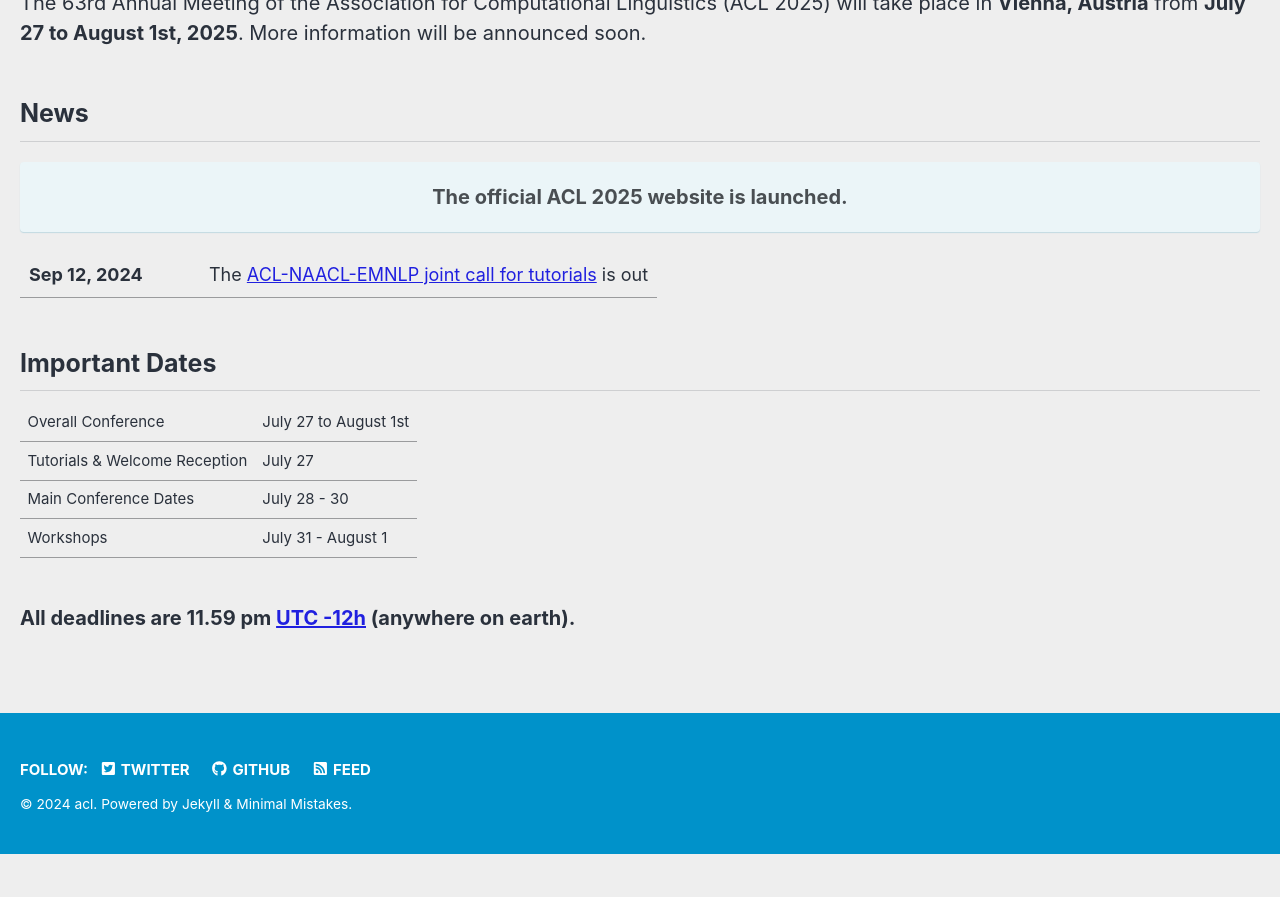
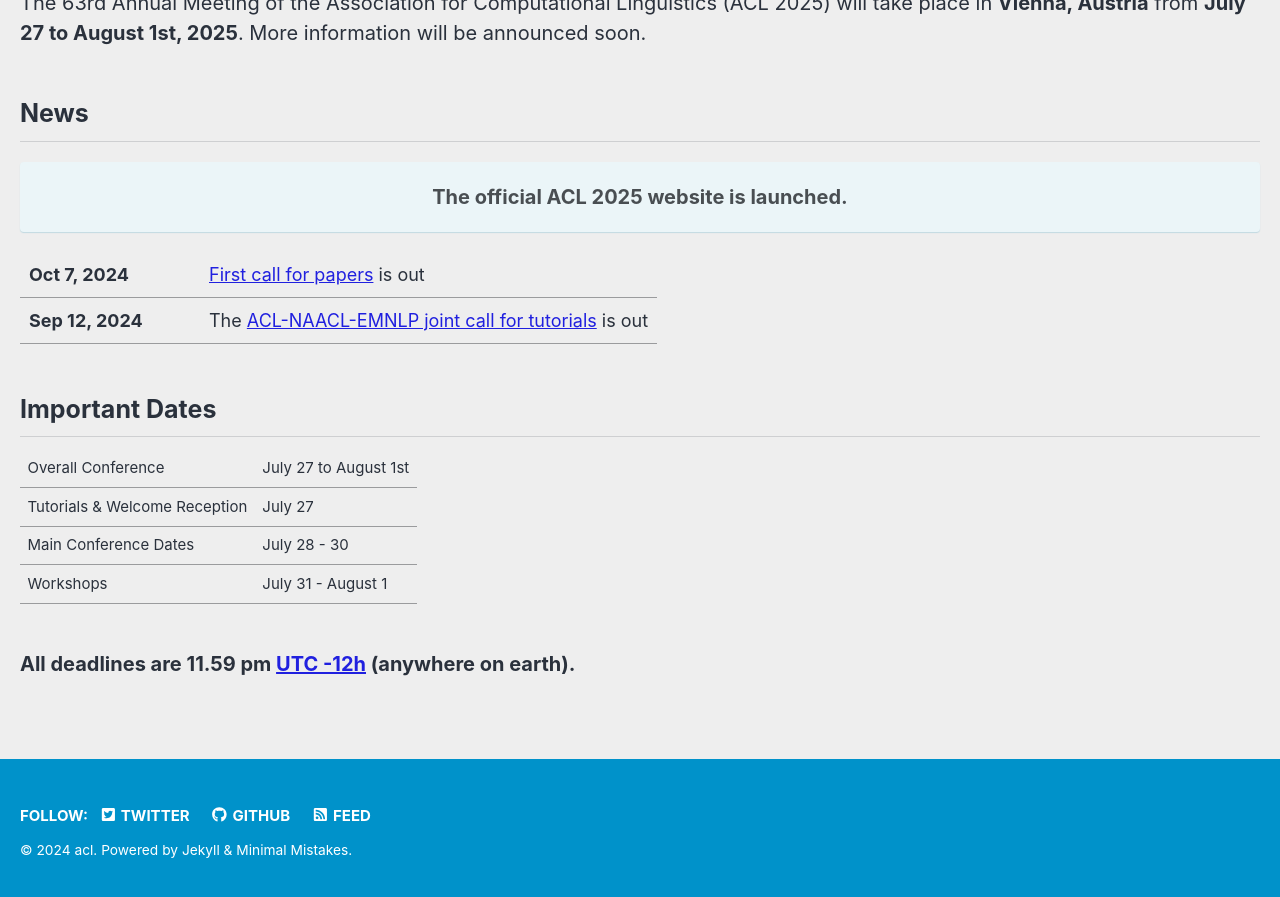
Before and after one commit to acl-org/acl-2025, a Jekyll site: the page built from _pages/home.md, in a window 1280 px wide and 900 px high, scrolled down 573 px. Shown: the top 897 px of the window. Built offline with Jekyll 4.4.1, drawn with Linux system fonts in a browser that asks for light colours; cached includes are drawn as plain includes; nearby versions of some CDN libraries; before the commit the page ends 1427 px from its top, so only the background shows below that.

Commit message:
Update home.md

```diff
--- a/_pages/home.md
+++ b/_pages/home.md
@@ -21,6 +21,7 @@ More information will be announced soon.
 .news-table { font-size: .9em; table-layout: fixed; }
 .news-table tr td:nth-child(1) { font-weight: bold; width: 10em; }
 </style>
+| Oct 7, 2024 | [First call for papers](https://2025.aclweb.org/calls/main_conference_papers/) is out
 | Sep 12, 2024 | The [ACL-NAACL-EMNLP joint call for tutorials](https://2025.aclweb.org/calls/tutorials/) is out
 {: .news-table}
 
```
